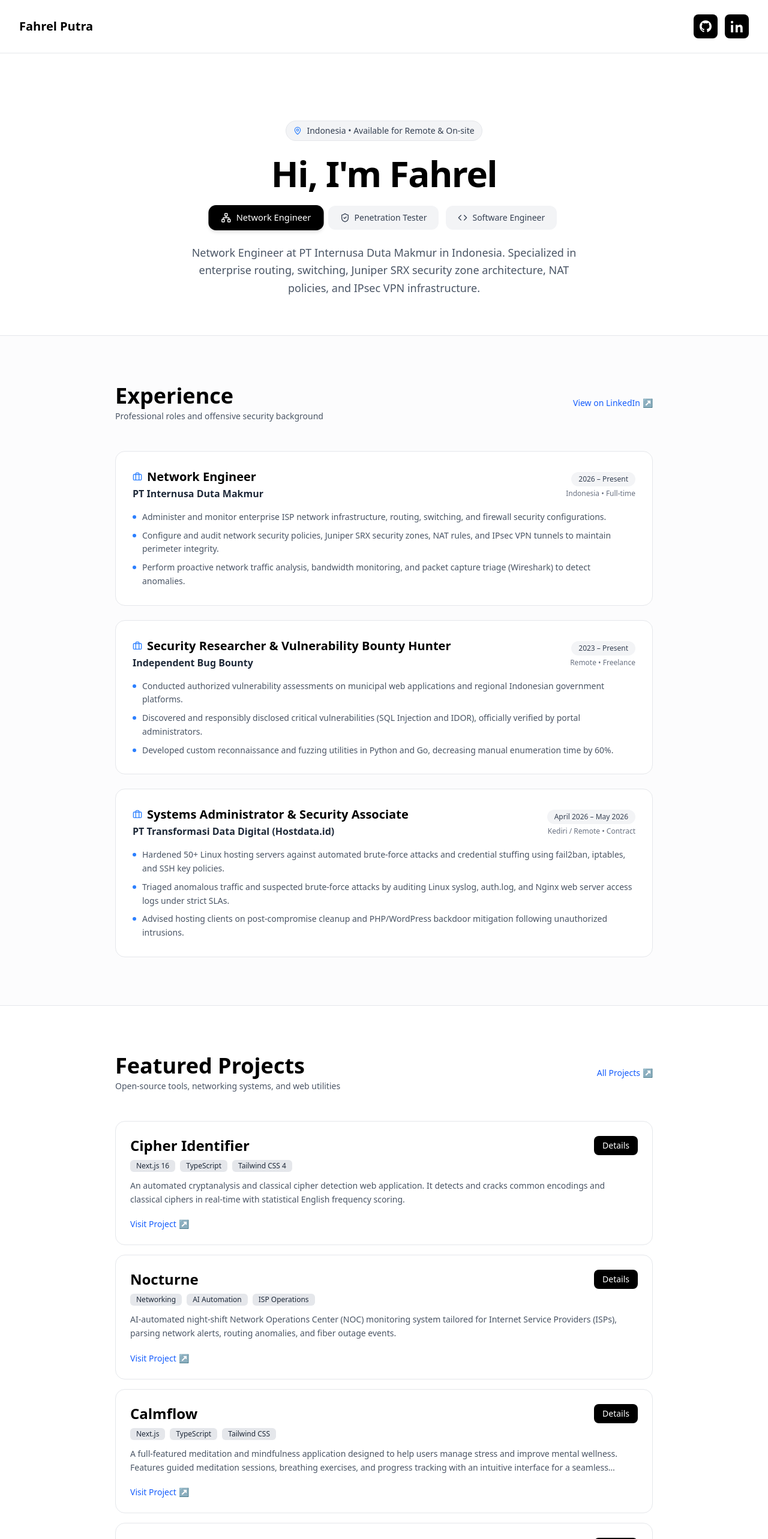
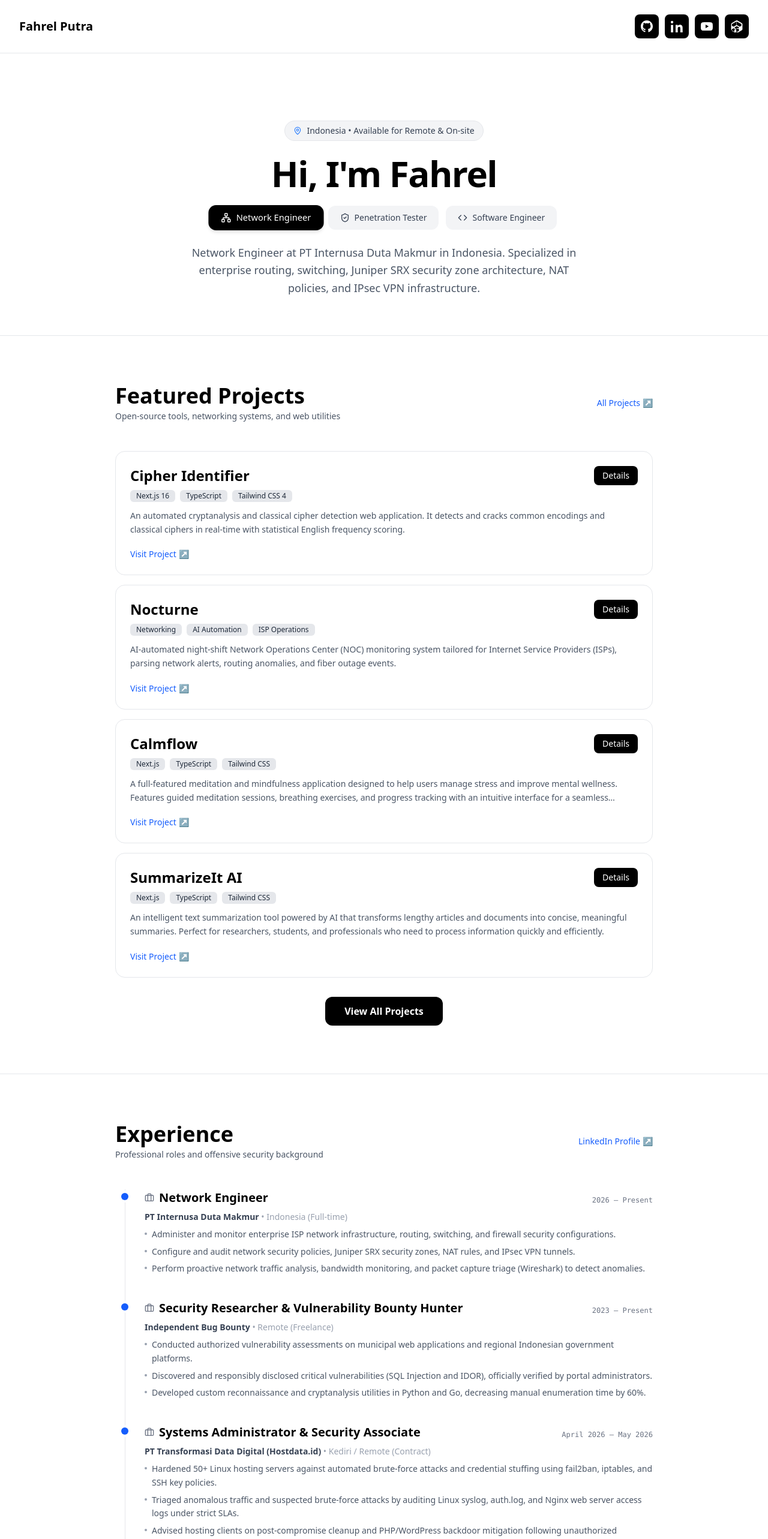
Before and after one commit to zerotrust1/portofolio, a Next.js app: page / in a window 1280 px wide. Shown: the top 2566 px of the page at 60% size. Built offline with nearby package versions, Linux system fonts and the light colour scheme.

Commit message:
feat: restore YouTube, add HackTheBox, combine JNCIA into Juniper, streamline Experience timeline

```diff
--- a/app/certifications/[slug]/CertGroupClient.tsx
+++ b/app/certifications/[slug]/CertGroupClient.tsx
@@ -42,6 +42,11 @@ export default function CertGroupClient({ group }: { group: CertGroup }) {
                         {cert.title}
                       </h4>
                       <p className="text-sm text-gray-600 dark:text-gray-400 mt-1">{cert.date}</p>
+                      {cert.credentialId && (
+                        <p className="text-xs text-blue-600 dark:text-blue-400 font-mono mt-1.5">
+                          {cert.credentialId}
+                        </p>
+                      )}
                     </div>
                     <a
                       href={cert.url}
--- a/app/page.tsx
+++ b/app/page.tsx
@@ -61,6 +61,10 @@ const projects = [
     features: ["Guided Meditations", "Progress Tracking", "Customizable Timers", "Offline Access"],
     documentation: [
       {
+        label: "View Demo (YouTube)",
+        url: "https://youtu.be/wqaTrk16KCU?si=kpBtEoqBykAgOwvf",
+      },
+      {
         label: "Source Code (GitHub)",
         url: "https://github.com/zerotrust1/CalmFlow",
       },
@@ -76,6 +80,10 @@ const projects = [
     link: "https://summarizeitai.vercel.app/",
     features: ["AI-Powered Summarization", "Multiple Formats", "Adjustable Length", "Quick Copy"],
     documentation: [
+      {
+        label: "View Demo (YouTube)",
+        url: "https://youtu.be/umY26Vy3LP0?si=sr8ucTjwLWmq1Qmm",
+      },
       {
         label: "Source Code (GitHub)",
         url: "https://github.com/zerotrust1/Summarizeit",
@@ -95,7 +103,7 @@ const experiences = [
     type: "Full-time",
     highlights: [
       "Administer and monitor enterprise ISP network infrastructure, routing, switching, and firewall security configurations.",
-      "Configure and audit network security policies, Juniper SRX security zones, NAT rules, and IPsec VPN tunnels to maintain perimeter integrity.",
+      "Configure and audit network security policies, Juniper SRX security zones, NAT rules, and IPsec VPN tunnels.",
       "Perform proactive network traffic analysis, bandwidth monitoring, and packet capture triage (Wireshark) to detect anomalies.",
     ],
   },
@@ -108,7 +116,7 @@ const experiences = [
     highlights: [
       "Conducted authorized vulnerability assessments on municipal web applications and regional Indonesian government platforms.",
       "Discovered and responsibly disclosed critical vulnerabilities (SQL Injection and IDOR), officially verified by portal administrators.",
-      "Developed custom reconnaissance and fuzzing utilities in Python and Go, decreasing manual enumeration time by 60%.",
+      "Developed custom reconnaissance and cryptanalysis utilities in Python and Go, decreasing manual enumeration time by 60%.",
     ],
   },
   {
@@ -235,25 +243,7 @@ export default function Home() {
     },
   };
 
-  // Standalone verified certifications
-  const certifications = [
-    {
-      title: "JNCIA-SEC (Juniper Networks Certified Associate - Security)",
-      issuer: "Juniper Networks",
-      date: "2026",
-      credentialId: "Credential ID: 991865-12052",
-      url: "https://www.juniper.net/us/en/training/certification/certification-tracks/security-track.html",
-    },
-    {
-      title: "Google Cybersecurity Professional Certificate",
-      issuer: "Google / Coursera",
-      date: "2025",
-      credentialId: "Specialization Credential",
-      url: "https://www.coursera.org/account/accomplishments/professional-cert/certificate/8086EVABJ3QT",
-    },
-  ];
-
-  // Social links data (YouTube removed as requested)
+  // Social & platform links (GitHub, LinkedIn, YouTube, Hack The Box)
   const socialLinks = [
     {
       label: "GitHub",
@@ -273,6 +263,24 @@ export default function Home() {
         </svg>
       ),
     },
+    {
+      label: "YouTube",
+      url: "https://youtube.com/@RelDevAnything",
+      icon: (
+        <svg className="w-5 h-5" fill="currentColor" viewBox="0 0 24 24" aria-hidden>
+          <path d="M23.498 6.186a3.016 3.016 0 0 0-2.122-2.136C19.505 3.545 12 3.545 12 3.545s-7.505 0-9.377.505A3.017 3.017 0 0 0 .502 6.186C0 8.07 0 12 0 12s0 3.93.502 5.814a3.016 3.016 0 0 0 2.122 2.136c1.871.505 9.376.505 9.376.505s7.505 0 9.377-.505a3.015 3.015 0 0 0 2.122-2.136C24 15.93 24 12 24 12s0-3.93-.502-5.814zM9.545 15.568V8.432L15.818 12l-6.273 3.568z" />
+        </svg>
+      ),
+    },
+    {
+      label: "Hack The Box",
+      url: "https://app.hackthebox.com",
+      icon: (
+        <svg className="w-5 h-5" fill="currentColor" viewBox="0 0 24 24" aria-hidden>
+          <path d="M11.996 0a2.82 2.82 0 0 0-1.41.378L2.09 5.272A2.82 2.82 0 0 0 .68 7.714v9.789a2.82 2.82 0 0 0 1.41 2.443l8.496 4.894c.435.252.924.378 1.41.378.487 0 .976-.126 1.41-.378l8.497-4.894a2.82 2.82 0 0 0 1.41-2.443V7.714a2.82 2.82 0 0 0-1.41-2.442L13.407.378A2.82 2.82 0 0 0 11.996 0zm0 2.217a.64.64 0 0 1 .32.086l8.497 4.894a.64.64 0 0 1 .32.555v2.964l-3.328 1.916-5.809-3.344V2.217zm-.64 0v7.071L5.547 12.632 2.22 10.716V7.752a.64.64 0 0 1 .32-.555l8.496-4.894a.64.64 0 0 1 .32-.086zm.64 9.172 5.093 2.932-5.093 2.933-5.093-2.933 5.093-2.932zm-6.768 4.296 5.808 3.344v7.071a.64.64 0 0 1-.32-.086L2.54 21.12a.64.64 0 0 1-.32-.555v-2.964l3.328-1.916zm7.728 0 3.328 1.916v2.964a.64.64 0 0 1-.32.555l-8.497 4.894a.64.64 0 0 1-.32.086v-7.071l5.809-3.344z" />
+        </svg>
+      ),
+    },
   ];
 
   return (
@@ -288,7 +296,7 @@ export default function Home() {
         </Reveal>
 
         <Reveal>
-          <div className="flex items-center gap-3">
+          <div className="flex items-center gap-2.5">
             {socialLinks.map((social) => (
               <a
                 key={social.label}
@@ -296,7 +304,8 @@ export default function Home() {
                 target="_blank"
                 rel="noopener noreferrer"
                 aria-label={social.label}
-                className="flex items-center justify-center w-10 h-10 bg-black dark:bg-white text-white dark:text-black rounded-lg hover:scale-110 active:scale-95 transition-transform duration-200"
+                title={social.label}
+                className="flex items-center justify-center w-9 h-9 md:w-10 md:h-10 bg-black dark:bg-white text-white dark:text-black rounded-lg hover:scale-110 active:scale-95 transition-transform duration-200"
               >
                 {social.icon}
               </a>
@@ -310,7 +319,7 @@ export default function Home() {
         <div className="text-center space-y-6 max-w-3xl mx-auto">
           {/* Location Badge */}
           <Reveal>
-            <div className="inline-flex items-center gap-2 px-3 py-1.5 rounded-full bg-gray-100 dark:bg-gray-800/80 border border-gray-200 dark:border-gray-700 text-xs md:text-sm text-gray-700 dark:text-gray-300">
+            <div className="inline-flex items-center gap-2 px-3.5 py-1.5 rounded-full bg-gray-100 dark:bg-gray-800/80 border border-gray-200 dark:border-gray-700 text-xs md:text-sm text-gray-700 dark:text-gray-300">
               <MapPin className="w-3.5 h-3.5 text-blue-500" />
               <span>Indonesia • Available for Remote & On-site</span>
             </div>
@@ -372,67 +381,6 @@ export default function Home() {
               <ShieldDecoration />
             </Reveal>
           )}
-        </div>
-      </section>
-
-      {/* Experience Section (Synced with LinkedIn) */}
-      <section className="w-full px-6 md:px-8 py-20 border-t border-gray-200 dark:border-gray-800 bg-gray-50/50 dark:bg-gray-950/40">
-        <div className="max-w-4xl mx-auto">
-          <Reveal>
-            <div className="flex items-center justify-between mb-12">
-              <div>
-                <h3 className="text-3xl md:text-4xl font-bold text-black dark:text-white">Experience</h3>
-                <p className="text-sm text-gray-600 dark:text-gray-400 mt-1">
-                  Professional roles and offensive security background
-                </p>
-              </div>
-              <a
-                href="https://www.linkedin.com/in/fahrelardiansyah/"
-                target="_blank"
-                rel="noopener noreferrer"
-                className="text-sm text-blue-600 dark:text-blue-400 hover:underline flex items-center gap-1 font-medium"
-              >
-                View on LinkedIn <span>↗</span>
-              </a>
-            </div>
-          </Reveal>
-
-          <div className="space-y-6">
-            {experiences.map((exp, index) => (
-              <Reveal key={index} className="block">
-                <div className="p-6 md:p-7 rounded-2xl border border-gray-200 dark:border-gray-800 bg-white dark:bg-black/40 hover:border-gray-400 dark:hover:border-gray-600 transition-all duration-300">
-                  <div className="flex flex-col md:flex-row md:items-center justify-between gap-2 mb-3">
-                    <div>
-                      <h4 className="text-xl font-bold text-black dark:text-white flex items-center gap-2">
-                        <Briefcase className="w-4 h-4 text-blue-500" />
-                        {exp.role}
-                      </h4>
-                      <p className="text-base font-semibold text-gray-800 dark:text-gray-200 mt-0.5">
-                        {exp.company}
-                      </p>
-                    </div>
-                    <div className="text-left md:text-right">
-                      <span className="inline-block px-3 py-1 rounded-full text-xs font-medium bg-gray-100 dark:bg-gray-800 text-gray-700 dark:text-gray-300">
-                        {exp.period}
-                      </span>
-                      <p className="text-xs text-gray-500 dark:text-gray-400 mt-1">
-                        {exp.location} • {exp.type}
-                      </p>
-                    </div>
-                  </div>
-
-                  <ul className="mt-4 space-y-2 text-sm text-gray-600 dark:text-gray-300">
-                    {exp.highlights.map((highlight, idx) => (
-                      <li key={idx} className="flex items-start gap-2.5">
-                        <span className="w-1.5 h-1.5 rounded-full bg-blue-500 flex-shrink-0 mt-2" />
-                        <span className="leading-relaxed">{highlight}</span>
-                      </li>
-                    ))}
-                  </ul>
-                </div>
-              </Reveal>
-            ))}
-          </div>
         </div>
       </section>
 
@@ -515,8 +463,67 @@ export default function Home() {
         </div>
       </section>
 
-      {/* Certifications Section */}
-      <section className="w-full px-6 md:px-8 py-20 border-t border-gray-200 dark:border-gray-800 bg-gray-50/50 dark:bg-gray-950/40">
+      {/* Experience Section (Understated & Sleek Minimalist Timeline) */}
+      <section className="w-full px-6 md:px-8 py-20 border-t border-gray-200 dark:border-gray-800">
+        <div className="max-w-4xl mx-auto">
+          <Reveal>
+            <div className="flex items-center justify-between mb-12">
+              <div>
+                <h3 className="text-3xl md:text-4xl font-bold text-black dark:text-white">Experience</h3>
+                <p className="text-sm text-gray-600 dark:text-gray-400 mt-1">
+                  Professional roles and offensive security background
+                </p>
+              </div>
+              <a
+                href="https://www.linkedin.com/in/fahrelardiansyah/"
+                target="_blank"
+                rel="noopener noreferrer"
+                className="text-sm text-blue-600 dark:text-blue-400 hover:underline flex items-center gap-1 font-medium"
+              >
+                LinkedIn Profile <span>↗</span>
+              </a>
+            </div>
+          </Reveal>
+
+          {/* Clean Understated Timeline */}
+          <div className="relative border-l border-gray-200 dark:border-gray-800 ml-3 md:ml-4 pl-6 md:pl-8 space-y-10">
+            {experiences.map((exp, index) => (
+              <Reveal key={index} className="relative block">
+                {/* Timeline node dot */}
+                <span className="absolute -left-[31px] md:-left-[39px] top-1.5 w-3 h-3 rounded-full bg-blue-600 ring-4 ring-white dark:ring-black" />
+
+                <div className="space-y-2">
+                  <div className="flex flex-col sm:flex-row sm:items-baseline justify-between gap-1 sm:gap-4">
+                    <h4 className="text-lg md:text-xl font-bold text-black dark:text-white flex items-center gap-2">
+                      <Briefcase className="w-4 h-4 text-gray-500 dark:text-gray-400 flex-shrink-0" />
+                      {exp.role}
+                    </h4>
+                    <span className="text-xs font-mono text-gray-500 dark:text-gray-400 flex-shrink-0">
+                      {exp.period}
+                    </span>
+                  </div>
+
+                  <p className="text-sm font-semibold text-gray-700 dark:text-gray-300">
+                    {exp.company} <span className="text-gray-400 dark:text-gray-600 font-normal">• {exp.location} ({exp.type})</span>
+                  </p>
+
+                  <ul className="mt-2 space-y-1.5 text-sm text-gray-600 dark:text-gray-400">
+                    {exp.highlights.map((highlight, idx) => (
+                      <li key={idx} className="flex items-start gap-2">
+                        <span className="w-1 h-1 rounded-full bg-gray-400 dark:bg-gray-600 flex-shrink-0 mt-2" />
+                        <span className="leading-relaxed">{highlight}</span>
+                      </li>
+                    ))}
+                  </ul>
+                </div>
+              </Reveal>
+            ))}
+          </div>
+        </div>
+      </section>
+
+      {/* Licenses & Certifications Section (Unified with Juniper / JNCIA-SEC & Hack The Box) */}
+      <section className="w-full px-6 md:px-8 py-20 border-t border-gray-200 dark:border-gray-800 bg-gray-50/40 dark:bg-gray-950/30">
         <div className="max-w-4xl mx-auto">
           <Reveal>
             <div className="mb-12">
@@ -528,52 +535,41 @@ export default function Home() {
           </Reveal>
 
           <div className="grid grid-cols-1 md:grid-cols-2 gap-6">
-            {certifications.map((cert, i) => (
-              <Reveal key={i}>
-                <div className="p-6 rounded-2xl border border-gray-200 dark:border-gray-800 hover:border-gray-400 dark:hover:border-gray-600 transition-all duration-300 bg-white dark:bg-black/40 h-full flex flex-col justify-between">
-                  <div>
-                    <h4 className="text-lg font-bold text-black dark:text-white">
-                      {cert.title}
-                    </h4>
-                    <p className="text-sm font-medium text-gray-600 dark:text-gray-400 mt-1">
-                      {cert.issuer} • {cert.date}
-                    </p>
-                    <p className="text-xs text-blue-600 dark:text-blue-400 font-mono mt-2">
-                      {cert.credentialId}
-                    </p>
-                  </div>
-                  <div className="mt-5">
-                    <a
-                      href={cert.url}
-                      target="_blank"
-                      rel="noopener noreferrer"
-                      className="inline-block px-4 py-2 text-sm bg-black dark:bg-white text-white dark:text-black rounded-lg hover:opacity-85 transition font-medium"
-                    >
-                      Verify Credential ↗
-                    </a>
-                  </div>
-                </div>
-              </Reveal>
-            ))}
-
             {certGroups.map((group) => (
               <Reveal key={group.slug}>
                 <Link href={`/certifications/${group.slug}`}>
                   <div className="p-6 rounded-2xl border border-gray-200 dark:border-gray-800 hover:border-gray-400 dark:hover:border-gray-600 transition-all duration-300 bg-white dark:bg-black/40 cursor-pointer group h-full flex flex-col justify-between">
                     <div>
-                      <h4 className="text-lg font-bold text-black dark:text-white group-hover:text-blue-600 dark:group-hover:text-blue-400 transition-colors">
-                        {group.title}
-                      </h4>
+                      <div className="flex items-center justify-between gap-2 mb-2">
+                        <h4 className="text-lg font-bold text-black dark:text-white group-hover:text-blue-600 dark:group-hover:text-blue-400 transition-colors">
+                          {group.title}
+                        </h4>
+                        {group.badge && (
+                          <span className="px-2.5 py-0.5 rounded-full text-xs font-medium bg-gray-100 dark:bg-gray-800 text-gray-800 dark:text-gray-200">
+                            {group.badge}
+                          </span>
+                        )}
+                      </div>
+
                       <p className="text-sm text-gray-600 dark:text-gray-400 mt-1">
                         {group.description}
                       </p>
-                      <p className="text-xs text-gray-500 dark:text-gray-400 mt-2 font-mono">
-                        {group.certifications.length} {group.certifications.length === 1 ? "credential" : "credentials"}
-                      </p>
+
+                      <div className="mt-4 pt-3 border-t border-gray-100 dark:border-gray-800/80 space-y-1.5">
+                        {group.certifications.map((cert, cIdx) => (
+                          <div key={cIdx} className="text-xs text-gray-700 dark:text-gray-300">
+                            <span className="font-semibold text-black dark:text-white">• {cert.title}</span>
+                            {cert.credentialId && (
+                              <span className="text-blue-600 dark:text-blue-400 font-mono ml-1.5">({cert.credentialId})</span>
+                            )}
+                          </div>
+                        ))}
+                      </div>
                     </div>
-                    <div className="mt-5">
-                      <span className="inline-block px-4 py-2 text-sm bg-gray-100 dark:bg-gray-800 text-black dark:text-white rounded-lg group-hover:bg-black group-hover:text-white dark:group-hover:bg-white dark:group-hover:text-black transition font-medium">
-                        Open Catalog →
+
+                    <div className="mt-5 pt-3">
+                      <span className="inline-block px-4 py-2 text-xs md:text-sm bg-gray-100 dark:bg-gray-800 text-black dark:text-white rounded-lg group-hover:bg-black group-hover:text-white dark:group-hover:bg-white dark:group-hover:text-black transition font-medium">
+                        Open Catalog & Verify →
                       </span>
                     </div>
                   </div>
--- a/app/projects/page.tsx
+++ b/app/projects/page.tsx
@@ -59,6 +59,10 @@ export default function ProjectsPage() {
       features: ["Guided Meditations", "Progress Tracking", "Customizable Timers", "Offline Access"],
       documentation: [
         {
+          label: "View Demo (YouTube)",
+          url: "https://youtu.be/wqaTrk16KCU?si=kpBtEoqBykAgOwvf",
+        },
+        {
           label: "Source Code (GitHub)",
           url: "https://github.com/zerotrust1/CalmFlow",
         },
@@ -74,6 +78,10 @@ export default function ProjectsPage() {
       link: "https://summarizeitai.vercel.app/",
       features: ["AI-Powered Summarization", "Multiple Formats", "Adjustable Length", "Quick Copy"],
       documentation: [
+        {
+          label: "View Demo (YouTube)",
+          url: "https://youtu.be/umY26Vy3LP0?si=sr8ucTjwLWmq1Qmm",
+        },
         {
           label: "Source Code (GitHub)",
           url: "https://github.com/zerotrust1/Summarizeit",
```
Also changed, not shown: data/certGroups.ts (+40 -3 lines).
